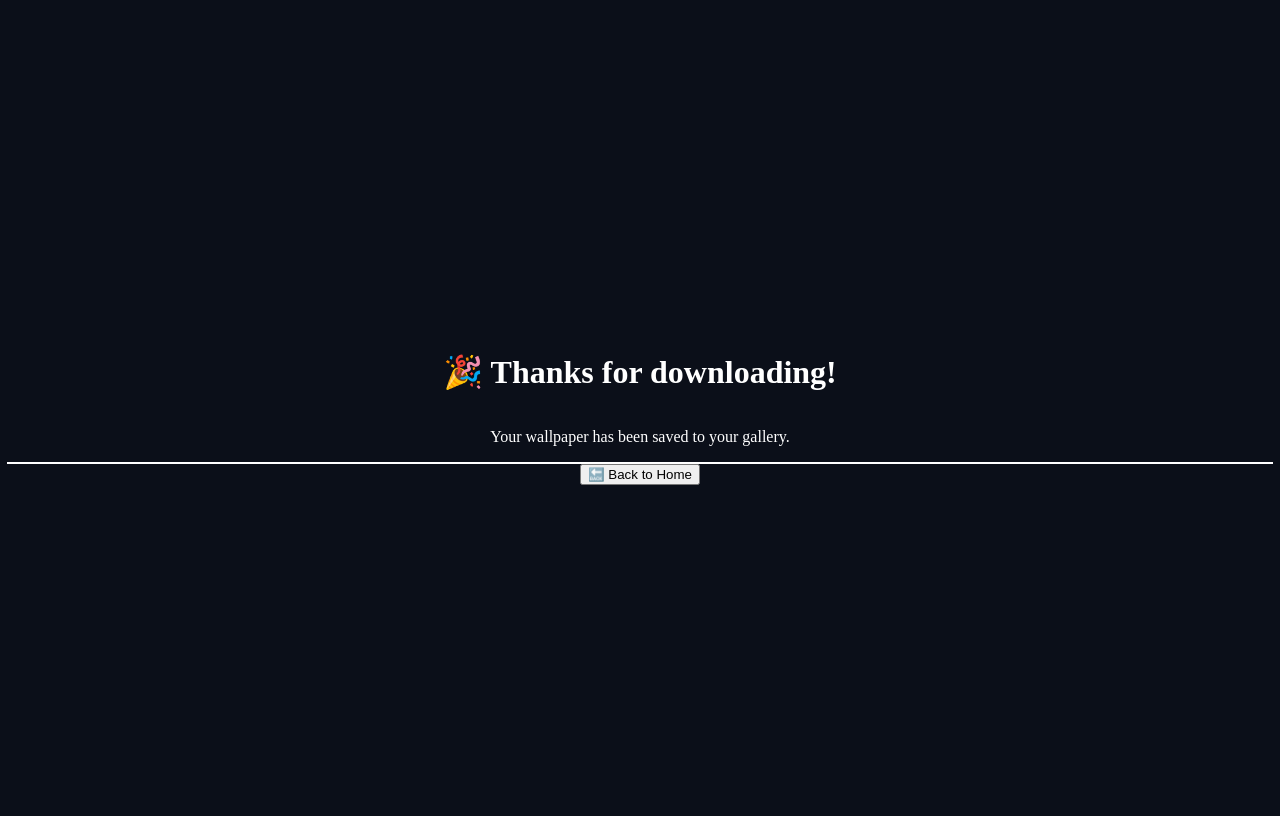
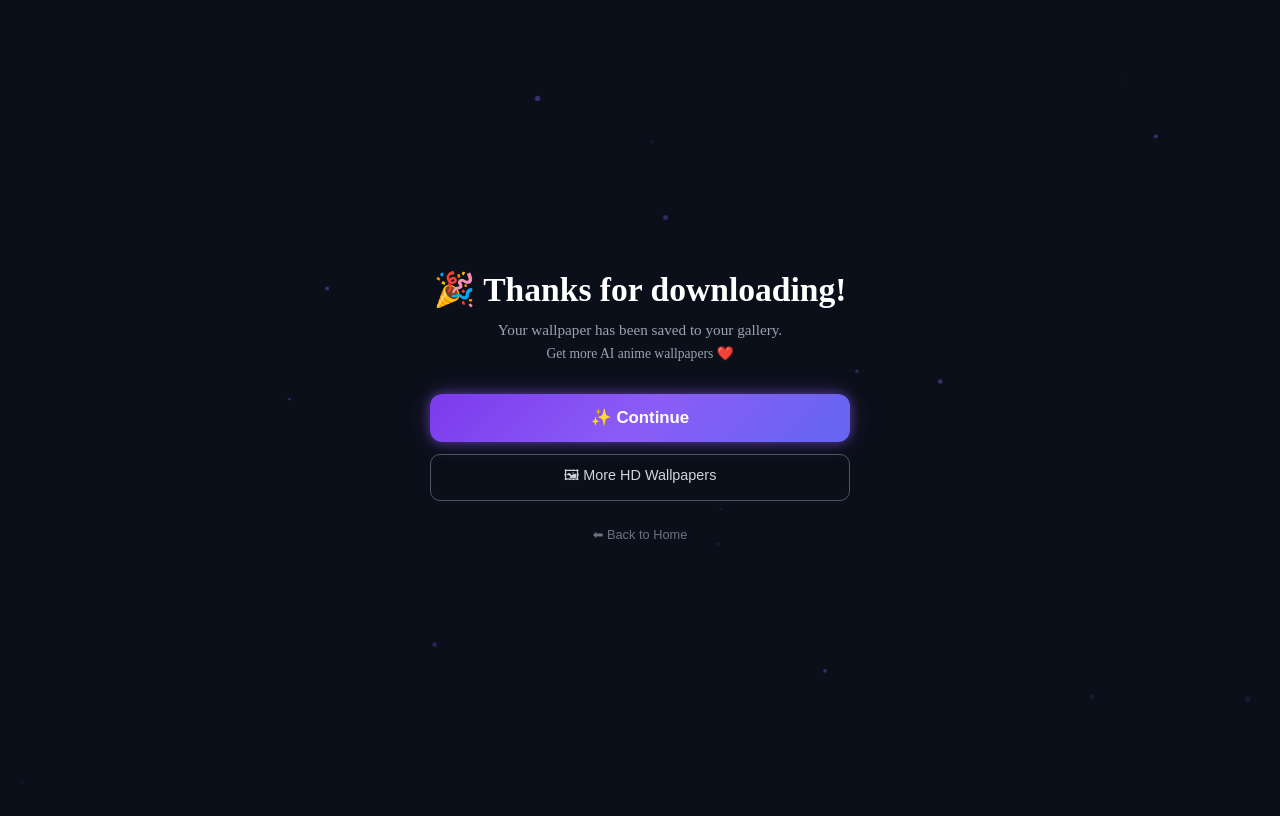
Before and after one commit to deepanxsasuke/AuraAnime-Our-1st-Website, a React (Vite) app: page /thanks in a window 1280 px wide. Built offline with nearby package versions, Linux system fonts and the light colour scheme; no server answers.

Commit message:
ad apply

```diff
--- a/src/index.css
+++ b/src/index.css
@@ -319,9 +319,157 @@ color:black;/* W3C, IE 10+/ Edge, Firefox 16+, Chrome 26+, Opera 12+, Safari 7+
     0 0 18px rgba(99,102,241,0.6),
     0 0 36px rgba(99,102,241,0.4);
 }
-.neon-text {
-  text-shadow:
-    0 0 8px rgba(99,102,241,0.8),
-    0 0 18px rgba(99,102,241,0.6),
-    0 0 36px rgba(99,102,241,0.4);
+
+/* ══════════════════════════════════════
+   Thanks Page
+   ══════════════════════════════════════ */
+
+/* Page wrapper */
+.thanks-page {
+  position: relative;
+  min-height: 100vh;
+  background: #0b0f19;
+  display: flex;
+  align-items: center;
+  justify-content: center;
+  overflow: hidden;
 }
+
+/* Particles canvas */
+.thanks-particles {
+  position: absolute;
+  inset: 0;
+  width: 100%;
+  height: 100%;
+  pointer-events: none;
+  z-index: 0;
+}
+
+/* Content card */
+.thanks-content {
+  position: relative;
+  z-index: 1;
+  display: flex;
+  flex-direction: column;
+  align-items: center;
+  text-align: center;
+  padding: 2.5rem 1.5rem;
+  max-width: 420px;
+  width: 100%;
+}
+
+/* Typography */
+.thanks-title {
+  font-size: 1.75rem;
+  font-weight: 700;
+  color: #fff;
+  margin: 0 0 0.6rem;
+  line-height: 1.3;
+}
+.thanks-subtitle {
+  font-size: 0.95rem;
+  color: #9ca3af;
+  margin: 0 0 0.35rem;
+}
+.thanks-small {
+  font-size: 0.85rem;
+  color: #9ca3af;
+  margin: 0 0 2rem;
+}
+
+/* Fade-in animation */
+@keyframes thanksFadeIn {
+  from { opacity: 0; transform: translateY(14px); }
+  to   { opacity: 1; transform: translateY(0); }
+}
+.thanks-fadein {
+  opacity: 0;
+  animation: thanksFadeIn 0.7s ease forwards;
+}
+.thanks-delay-1 { animation-delay: 0.15s; }
+.thanks-delay-2 { animation-delay: 0.3s; }
+.thanks-delay-3 { animation-delay: 0.5s; }
+
+/* Button container */
+.thanks-buttons {
+  display: flex;
+  flex-direction: column;
+  align-items: center;
+  gap: 0.75rem;
+  width: 100%;
+}
+
+/* ── Continue button (primary CTA) ── */
+@keyframes continueGlow {
+  0%, 100% { box-shadow: 0 0 8px rgba(139,92,246,0.4), 0 0 20px rgba(139,92,246,0.2); }
+  50%      { box-shadow: 0 0 18px rgba(139,92,246,0.8), 0 0 36px rgba(139,92,246,0.4); }
+}
+
+.thanks-btn-continue {
+  display: inline-flex;
+  align-items: center;
+  justify-content: center;
+  width: 100%;
+  padding: 0.85rem 1.5rem;
+  font-size: 1.05rem;
+  font-weight: 600;
+  color: #fff;
+  background: linear-gradient(135deg, #7c3aed, #8b5cf6, #6366f1);
+  border: none;
+  border-radius: 12px;
+  cursor: pointer;
+  text-decoration: none;
+  animation: continueGlow 3s ease-in-out infinite;
+  transition: transform 0.25s ease, filter 0.25s ease;
+}
+.thanks-btn-continue:hover {
+  transform: translateY(-3px) scale(1.03);
+  filter: brightness(1.18);
+}
+
+/* ── Outline button ── */
+.thanks-btn-outline {
+  display: inline-flex;
+  align-items: center;
+  justify-content: center;
+  width: 100%;
+  padding: 0.65rem 1.25rem;
+  font-size: 0.9rem;
+  font-weight: 500;
+  color: #d1d5db;
+  background: transparent;
+  border: 1.5px solid #4b5563;
+  border-radius: 10px;
+  cursor: pointer;
+  text-decoration: none;
+  transition: background 0.25s ease, border-color 0.25s ease, color 0.25s ease, transform 0.25s ease;
+}
+.thanks-btn-outline:hover {
+  background: rgba(139,92,246,0.1);
+  border-color: #8b5cf6;
+  color: #fff;
+  transform: translateY(-2px);
+}
+
+/* ── Back button (small) ── */
+.thanks-btn-back {
+  margin-top: 0.5rem;
+  padding: 0.4rem 1rem;
+  font-size: 0.8rem;
+  font-weight: 400;
+  color: #6b7280;
+  background: transparent;
+  border: none;
+  cursor: pointer;
+  text-decoration: none;
+  transition: color 0.2s ease;
+}
+.thanks-btn-back:hover {
+  color: #d1d5db;
+}
+
+/* Responsive */
+@media (min-width: 640px) {
+  .thanks-title { font-size: 2.1rem; }
+  .thanks-content { padding: 3rem 2rem; }
+}
--- a/src/pages/Thanks.jsx
+++ b/src/pages/Thanks.jsx
@@ -1,66 +1,113 @@
-import { useEffect, useState } from "react";
+import { useEffect, useRef } from "react";
 import { useNavigate } from "react-router-dom";
 
 export default function Thanks() {
   const navigate = useNavigate();
-  const [showAd, setShowAd] = useState(false);
+  const canvasRef = useRef(null);
 
+  // Lightweight floating particles
   useEffect(() => {
-    const timer = setTimeout(() => {
-      setShowAd(true);
-    }, 1500); // smooth delay
+    const canvas = canvasRef.current;
+    if (!canvas) return;
+    const ctx = canvas.getContext("2d");
+    let animId;
+    const particles = [];
+    const COUNT = 18;
 
-    return () => clearTimeout(timer);
+    const resize = () => {
+      canvas.width = window.innerWidth;
+      canvas.height = window.innerHeight;
+    };
+    resize();
+    window.addEventListener("resize", resize);
+
+    for (let i = 0; i < COUNT; i++) {
+      particles.push({
+        x: Math.random() * canvas.width,
+        y: Math.random() * canvas.height,
+        r: Math.random() * 2 + 1,
+        dx: (Math.random() - 0.5) * 0.3,
+        dy: -(Math.random() * 0.4 + 0.1),
+        o: Math.random() * 0.4 + 0.1,
+      });
+    }
+
+    const draw = () => {
+      ctx.clearRect(0, 0, canvas.width, canvas.height);
+      particles.forEach((p) => {
+        ctx.beginPath();
+        ctx.arc(p.x, p.y, p.r, 0, Math.PI * 2);
+        ctx.fillStyle = `rgba(139,92,246,${p.o})`;
+        ctx.fill();
+        p.x += p.dx;
+        p.y += p.dy;
+        if (p.y < -10) {
+          p.y = canvas.height + 10;
+          p.x = Math.random() * canvas.width;
+        }
+        if (p.x < -10 || p.x > canvas.width + 10) {
+          p.x = Math.random() * canvas.width;
+        }
+      });
+      animId = requestAnimationFrame(draw);
+    };
+    draw();
+
+    return () => {
+      cancelAnimationFrame(animId);
+      window.removeEventListener("resize", resize);
+    };
   }, []);
 
   return (
-    <div className="bg-black min-h-screen flex flex-col items-center justify-center text-white px-6 text-center">
+    <div className="thanks-page">
+      {/* Floating particles canvas */}
+      <canvas ref={canvasRef} className="thanks-particles" />
 
-      {/* 🎉 TITLE */}
-      <h1 className="text-3xl sm:text-4xl font-bold mb-3 animate-fadeIn">
+      {/* Content */}
+      <div className="thanks-content">
+        <h1 className="thanks-title thanks-fadein">
           🎉 Thanks for downloading!
         </h1>
 
-      {/* SUBTEXT */}
-      <p className="text-gray-400 mb-6 animate-fadeInDelay">
+        <p className="thanks-subtitle thanks-fadein thanks-delay-1">
           Your wallpaper has been saved to your gallery.
         </p>
 
-      {/* LOADING */}
-      {!showAd && (
-        <div className="flex flex-col items-center mb-6">
-          <div className="w-8 h-8 border-4 border-green-500 border-t-transparent rounded-full animate-spin mb-2"></div>
-          <span className="text-gray-500 text-sm">
-            Preparing something cool for you...
-          </span>
-        </div>
-      )}
+        <p className="thanks-small thanks-fadein thanks-delay-2">
+          Get more AI anime wallpapers ❤️
+        </p>
 
-      {/* ADSENSE SLOT */}
-      {showAd && (
-        <div className="w-full max-w-md bg-gray-900 border border-gray-800 rounded-lg p-4 mb-6 animate-slideUp">
-          <ins className="adsbygoogle"
-            style={{ display: "block" }}
-            data-ad-client="ca-pub-XXXXXXXXXXXX"
-            data-ad-slot="1234567890"
-            data-ad-format="auto"
-            data-full-width-responsive="true">
-          </ins>
+        {/* Buttons */}
+        <div className="thanks-buttons thanks-fadein thanks-delay-3">
+          <button
+            onClick={() => {
+              window.open("https://linkpays.in/NsgObSTM", "_blank");
+              setTimeout(() => navigate("/"), 300);
+            }}
+            className="thanks-btn-continue"
+          >
+            ✨ Continue
+          </button>
 
-          <script>
-            {`(adsbygoogle = window.adsbygoogle || []).push({});`}
-          </script>
-        </div>
-      )}
+          <button
+            onClick={() => {
+              window.open("https://shrinkme.click/sB6JQks", "_blank");
+              setTimeout(() => navigate("/"), 300);
+            }}
+            className="thanks-btn-outline"
+          >
+            🖼 More HD Wallpapers
+          </button>
 
-      {/* BUTTON */}
           <button
             onClick={() => navigate("/")}
-        className="bg-gray-700 px-6 py-2 rounded hover:bg-gray-600 transition"
+            className="thanks-btn-back"
           >
-        🔙 Back to Home
+            ⬅ Back to Home
           </button>
-
+        </div>
+      </div>
     </div>
   );
 }
```
Also changed, not shown: 2 other files (tests, documents, lock files or other folders). Lines whose indentation alone changed are shown as unchanged.
